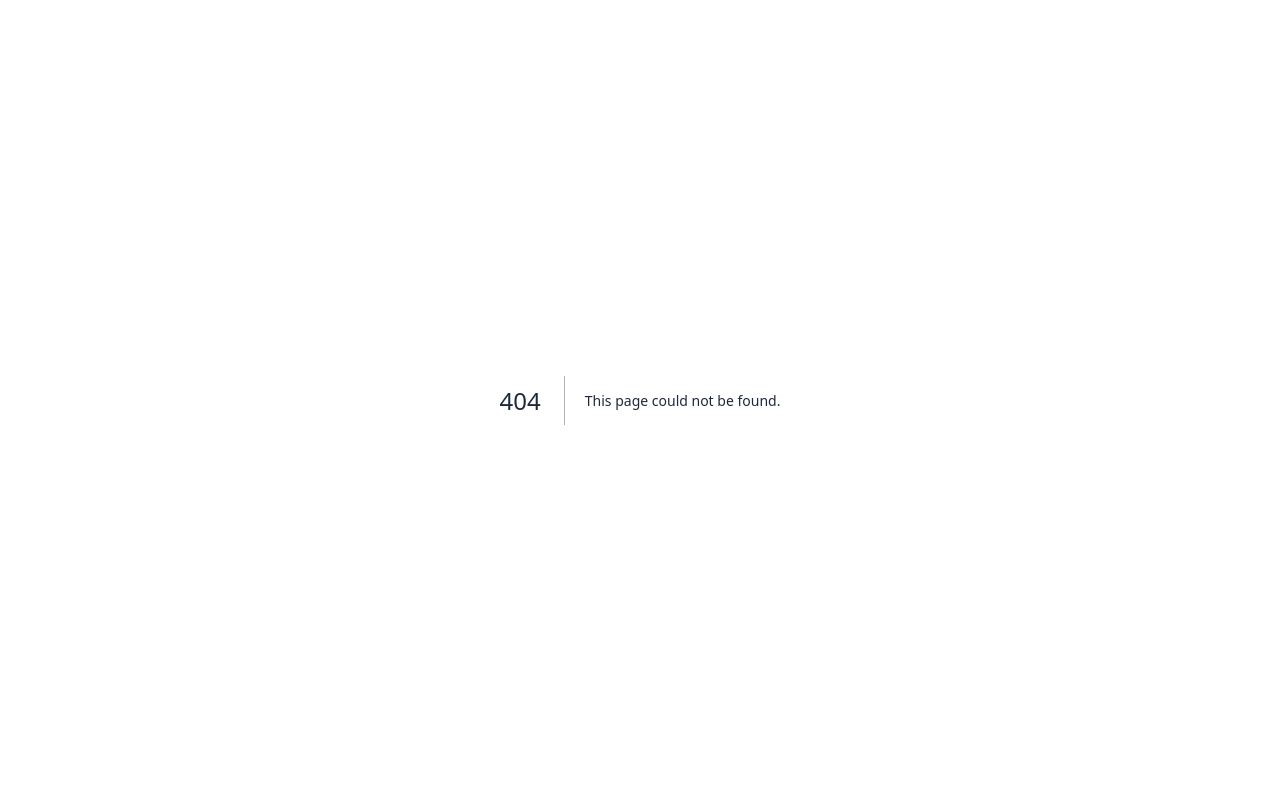
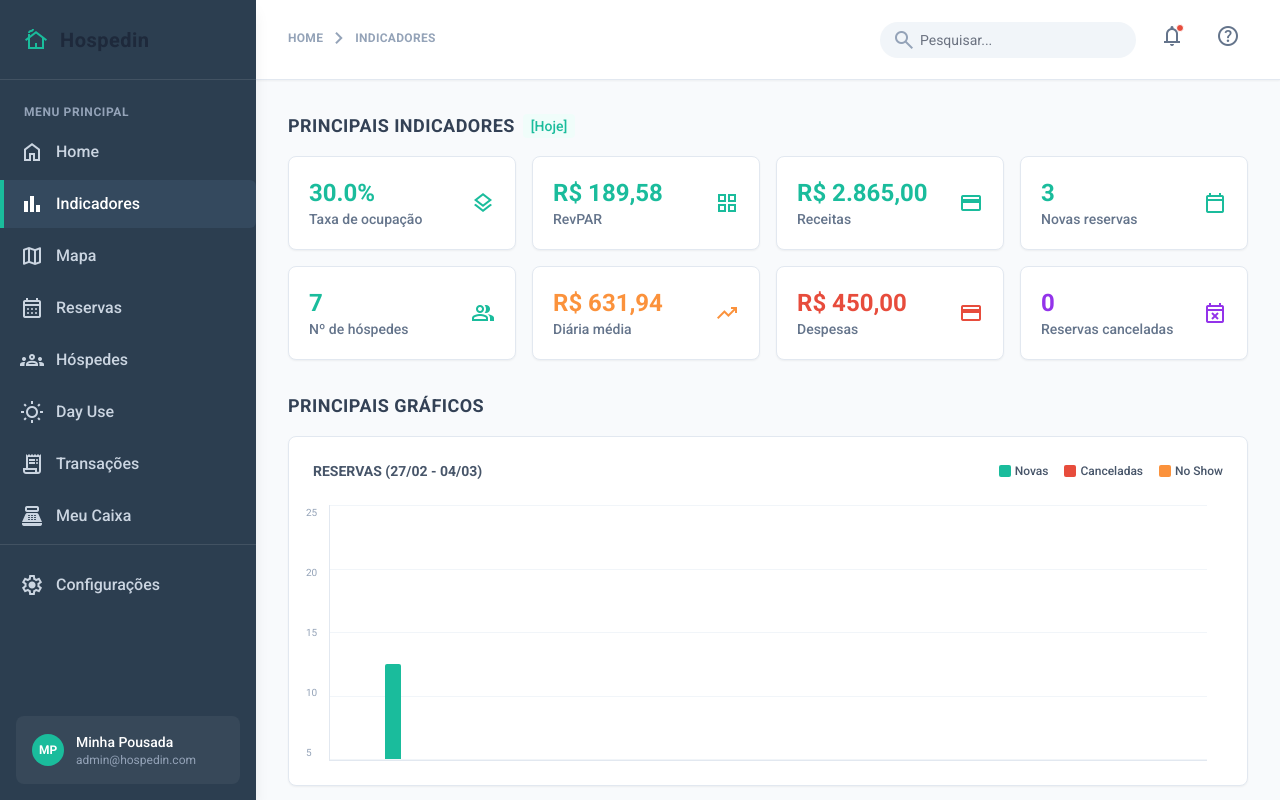
Before and after one commit to MateusMakeasy/PMS-Host-Reservas, a Next.js app: page /indicadores in a window 1280 px wide. Before the commit this address had no page. Built offline with nearby package versions, Linux system fonts and the light colour scheme.

Commit message:
Split Home and Indicadores content

```diff
--- a/app/components/Sidebar.tsx
+++ b/app/components/Sidebar.tsx
@@ -28,7 +28,7 @@ export default function Sidebar() {
                     <span className="font-medium">Home</span>
                 </Link>
 
-                <Link href="/inicio" className={`sidebar-link ${isActive('/indicadores')}`}>
+                <Link href="/indicadores" className={`sidebar-link ${isActive('/indicadores')}`}>
                     <span className="material-symbols-outlined mr-3">bar_chart</span>
                     <span className="font-medium">Indicadores</span>
                 </Link>
--- /dev/null
+++ b/app/indicadores/page.tsx
@@ -0,0 +1,144 @@
+import React from 'react';
+import Link from 'next/link';
+import Sidebar from '../components/Sidebar';
+import Header from '../components/Header';
+
+export default function IndicadoresPage() {
+    return (
+        <div className="bg-slate-50 min-h-screen flex font-sans text-slate-600">
+            <Sidebar />
+            <main className="flex-1 ml-64 flex flex-col h-screen overflow-hidden">
+                <Header title="" breadcrumb="Indicadores" />
+
+                <div className="flex-1 p-8 overflow-y-auto">
+                    <div className="mb-8">
+                        <div className="flex items-center gap-2 mb-4">
+                            <h2 className="text-lg font-bold text-slate-700 uppercase tracking-wide">Principais Indicadores</h2>
+                            <span className="text-sm text-brand-teal font-medium bg-teal-50 px-2 py-0.5 rounded cursor-pointer hover:bg-teal-100">[Hoje]</span>
+                        </div>
+
+                        <div className="grid grid-cols-1 md:grid-cols-2 lg:grid-cols-4 gap-4">
+                            {/* Row 1 */}
+                            <div className="bg-white p-5 rounded-lg shadow-sm border border-slate-200 flex items-center justify-between">
+                                <div>
+                                    <p className="text-2xl font-bold text-brand-teal">30.0%</p>
+                                    <p className="text-sm text-slate-500 font-medium">Taxa de ocupação</p>
+                                </div>
+                                <span className="material-symbols-outlined text-3xl text-brand-teal">layers</span>
+                            </div>
+
+                            <div className="bg-white p-5 rounded-lg shadow-sm border border-slate-200 flex items-center justify-between">
+                                <div>
+                                    <p className="text-2xl font-bold text-brand-teal">R$ 189,58</p>
+                                    <p className="text-sm text-slate-500 font-medium">RevPAR</p>
+                                </div>
+                                <span className="material-symbols-outlined text-3xl text-brand-teal">grid_view</span>
+                            </div>
+
+                            <div className="bg-white p-5 rounded-lg shadow-sm border border-slate-200 flex items-center justify-between">
+                                <div>
+                                    <p className="text-2xl font-bold text-brand-teal">R$ 2.865,00</p>
+                                    <p className="text-sm text-slate-500 font-medium">Receitas</p>
+                                </div>
+                                <span className="material-symbols-outlined text-3xl text-brand-teal">credit_card</span>
+                            </div>
+
+                            <div className="bg-white p-5 rounded-lg shadow-sm border border-slate-200 flex items-center justify-between">
+                                <div>
+                                    <p className="text-2xl font-bold text-brand-teal">3</p>
+                                    <p className="text-sm text-slate-500 font-medium">Novas reservas</p>
+                                </div>
+                                <span className="material-symbols-outlined text-3xl text-brand-teal">calendar_today</span>
+                            </div>
+
+                            {/* Row 2 */}
+                            <div className="bg-white p-5 rounded-lg shadow-sm border border-slate-200 flex items-center justify-between">
+                                <div>
+                                    <p className="text-2xl font-bold text-brand-teal">7</p>
+                                    <p className="text-sm text-slate-500 font-medium">Nº de hóspedes</p>
+                                </div>
+                                <span className="material-symbols-outlined text-3xl text-brand-teal">group</span>
+                            </div>
+
+                            <div className="bg-white p-5 rounded-lg shadow-sm border border-slate-200 flex items-center justify-between">
+                                <div>
+                                    <p className="text-2xl font-bold text-orange-400">R$ 631,94</p>
+                                    <p className="text-sm text-slate-500 font-medium">Diária média</p>
+                                </div>
+                                <span className="material-symbols-outlined text-3xl text-orange-400">trending_up</span>
+                            </div>
+
+                            <div className="bg-white p-5 rounded-lg shadow-sm border border-slate-200 flex items-center justify-between">
+                                <div>
+                                    <p className="text-2xl font-bold text-status-red">R$ 450,00</p>
+                                    <p className="text-sm text-slate-500 font-medium">Despesas</p>
+                                </div>
+                                <span className="material-symbols-outlined text-3xl text-status-red">credit_card</span>
+                            </div>
+
+                            <div className="bg-white p-5 rounded-lg shadow-sm border border-slate-200 flex items-center justify-between">
+                                <div>
+                                    <p className="text-2xl font-bold text-purple-600">0</p>
+                                    <p className="text-sm text-slate-500 font-medium">Reservas canceladas</p>
+                                </div>
+                                <span className="material-symbols-outlined text-3xl text-purple-600">event_busy</span>
+                            </div>
+                        </div>
+                    </div>
+
+                    <div>
+                        <h2 className="text-lg font-bold text-slate-700 uppercase tracking-wide mb-4">Principais Gráficos</h2>
+
+                        <div className="bg-white rounded-lg shadow-sm border border-slate-200 p-6">
+                            <div className="flex justify-between items-center mb-6">
+                                <h3 className="text-sm font-bold text-slate-600 uppercase">Reservas (27/02 - 04/03)</h3>
+                                <div className="flex gap-4 text-xs font-medium">
+                                    <div className="flex items-center gap-1"><span className="w-3 h-3 bg-brand-teal rounded-sm"></span> Novas</div>
+                                    <div className="flex items-center gap-1"><span className="w-3 h-3 bg-status-red rounded-sm"></span> Canceladas</div>
+                                    <div className="flex items-center gap-1"><span className="w-3 h-3 bg-orange-400 rounded-sm"></span> No Show</div>
+                                </div>
+                            </div>
+
+                            <div className="h-64 border-l border-b border-slate-200 flex items-end relative mx-4">
+                                {/* Grid lines */}
+                                <div className="absolute inset-0 flex flex-col justify-between pointer-events-none">
+                                    <div className="border-t border-slate-100 w-full h-0"></div>
+                                    <div className="border-t border-slate-100 w-full h-0"></div>
+                                    <div className="border-t border-slate-100 w-full h-0"></div>
+                                    <div className="border-t border-slate-100 w-full h-0"></div>
+                                    <div className="border-t border-slate-100 w-full h-0"></div>
+                                </div>
+
+                                {/* Y-Axis Labels */}
+                                <div className="absolute -left-6 top-0 bottom-0 flex flex-col justify-between text-[10px] text-slate-400">
+                                    <span>25</span>
+                                    <span>20</span>
+                                    <span>15</span>
+                                    <span>10</span>
+                                    <span>5</span>
+                                </div>
+
+                                {/* Bars - Just simulated as per original code but cleaner */}
+                                <div className="w-full flex justify-around items-end h-full pt-4 z-10">
+                                    {/* Monday - Has data */}
+                                    <div className="flex gap-1 h-full items-end pb-[1px]">
+                                        <div className="w-4 bg-brand-teal h-[40%] rounded-t-sm relative group cursor-pointer">
+                                            <div className="absolute -top-6 left-1/2 -translate-x-1/2 bg-slate-800 text-white text-[10px] py-1 px-2 rounded opacity-0 group-hover:opacity-100">10</div>
+                                        </div>
+                                    </div>
+                                    {/* Empty days just for spacing/grid visualization */}
+                                    <div className="w-4"></div>
+                                    <div className="w-4"></div>
+                                    <div className="w-4"></div>
+                                    <div className="w-4"></div>
+                                    <div className="w-4"></div>
+                                    <div className="w-4"></div>
+                                </div>
+                            </div>
+                        </div>
+                    </div>
+                </div>
+            </main>
+        </div>
+    );
+}
```
